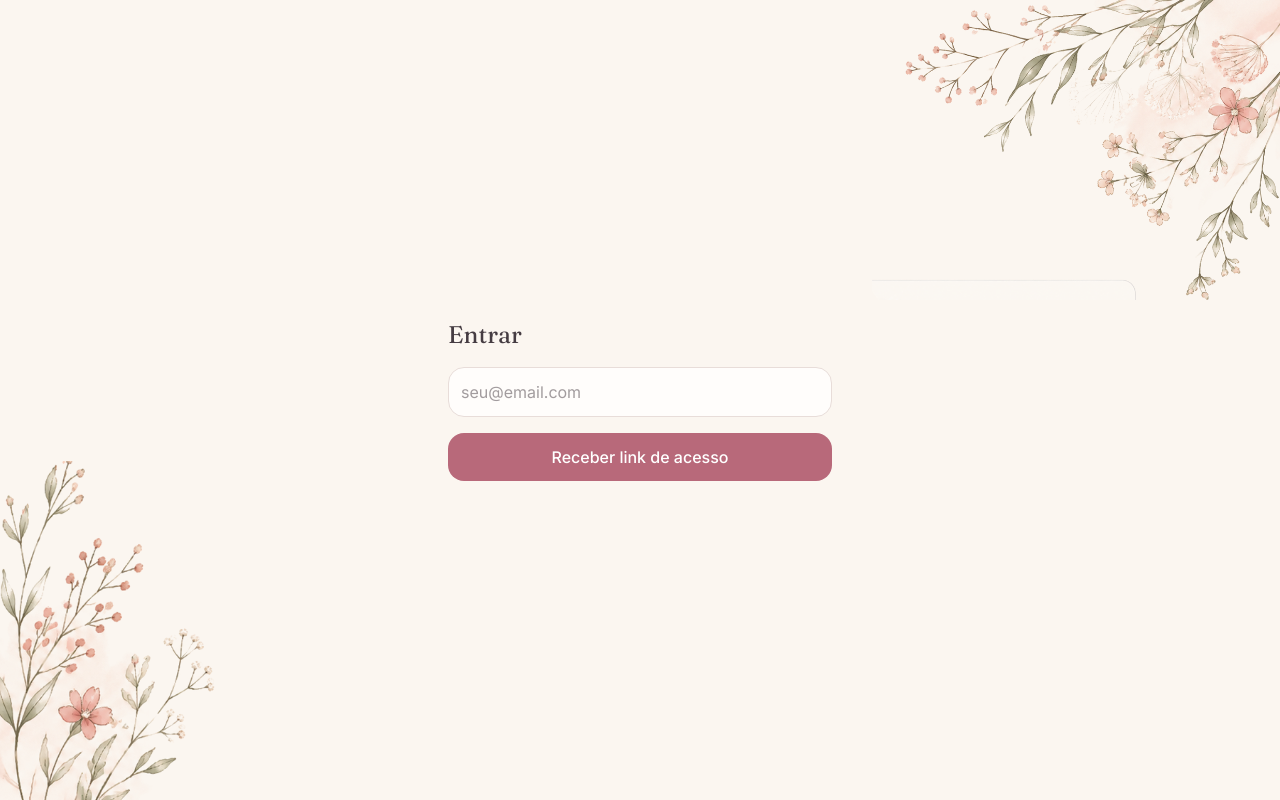
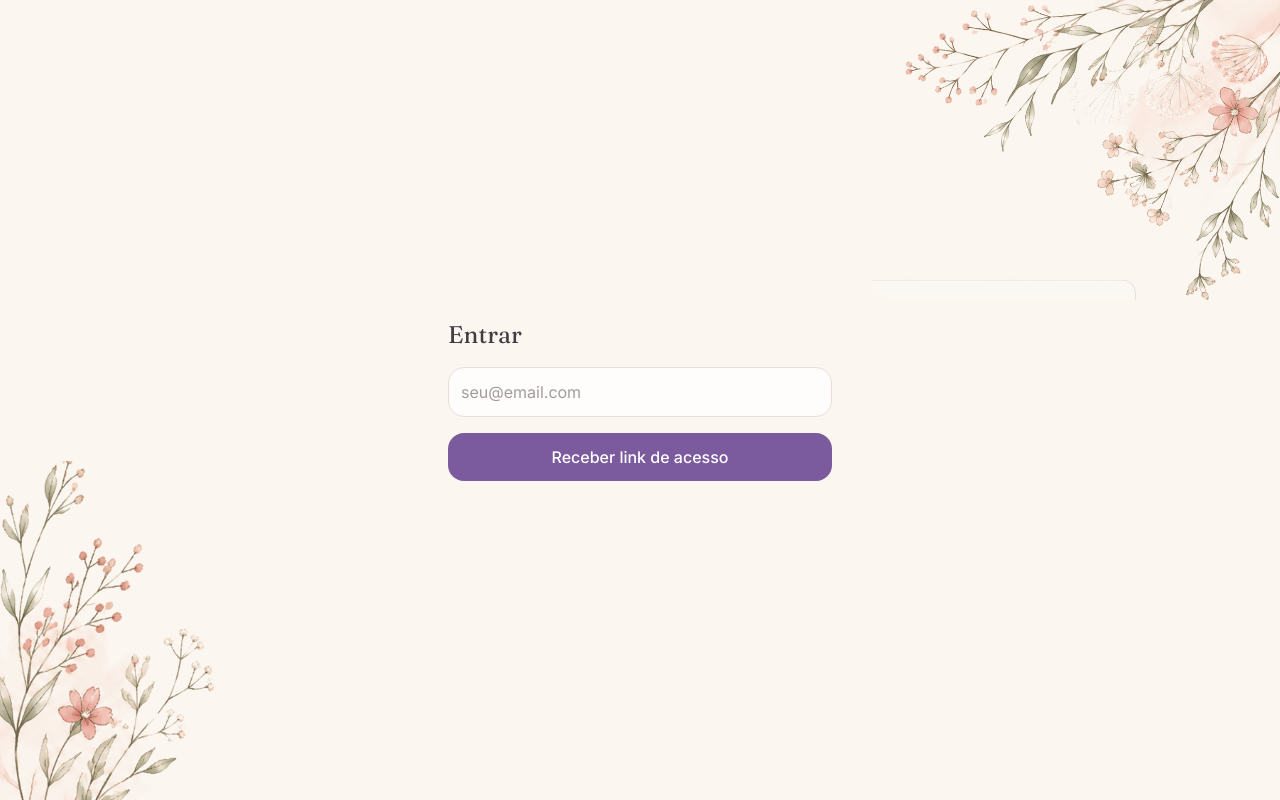
Before and after one commit to luisf66452/mulheres, a Next.js app: page /login in a window 1280 px wide. Built offline with nearby package versions, Linux system fonts and the light colour scheme.

Commit message:
style: make login button purple

```diff
--- a/src/app/components/Botao.tsx
+++ b/src/app/components/Botao.tsx
@@ -1,7 +1,7 @@
 import { ButtonHTMLAttributes } from 'react';
 
 type BotaoProps = ButtonHTMLAttributes<HTMLButtonElement> & {
-  variante?: 'primaria' | 'secundaria';
+  variante?: 'primaria' | 'secundaria' | 'roxa';
 };
 
 export default function Botao({ variante = 'primaria', className = '', ...props }: BotaoProps) {
@@ -10,6 +10,8 @@ export default function Botao({ variante = 'primaria', className = '', ...props
   const estilos =
     variante === 'primaria'
       ? 'bg-acao text-white hover:bg-acao/90'
-      : 'border border-borda text-texto-suave hover:bg-superficie';
+      : variante === 'roxa'
+        ? 'bg-[#7C5A9E] text-white hover:bg-[#6A4A8B]'
+        : 'border border-borda text-texto-suave hover:bg-superficie';
   return <button className={`${base} ${estilos} ${className}`} {...props} />;
 }
--- a/src/app/login/page.tsx
+++ b/src/app/login/page.tsx
@@ -48,7 +48,9 @@ function LoginForm() {
           className="w-full rounded-2xl border border-borda bg-superficie p-3 text-texto"
         />
         {erro && <p className="text-alerta">{erro}</p>}
-        <Botao type="submit">Receber link de acesso</Botao>
+        <Botao type="submit" variante="roxa">
+          Receber link de acesso
+        </Botao>
       </form>
     </main>
   );
```
